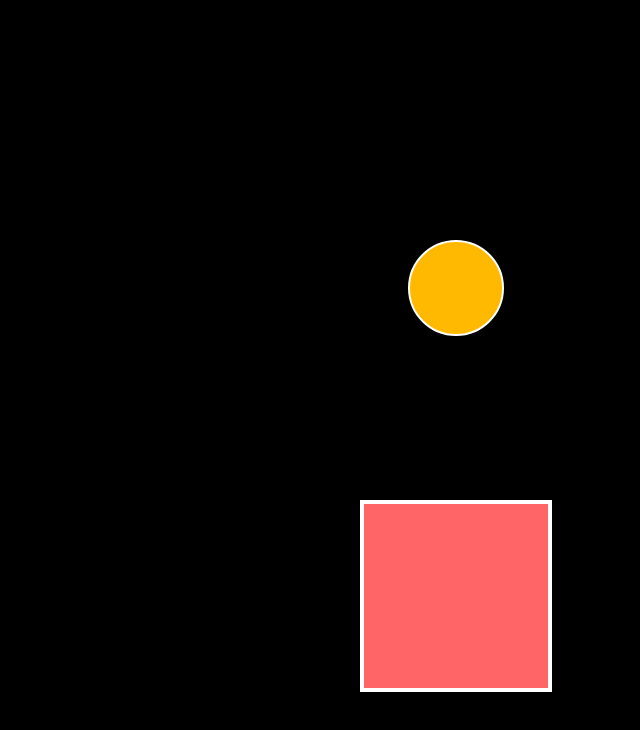
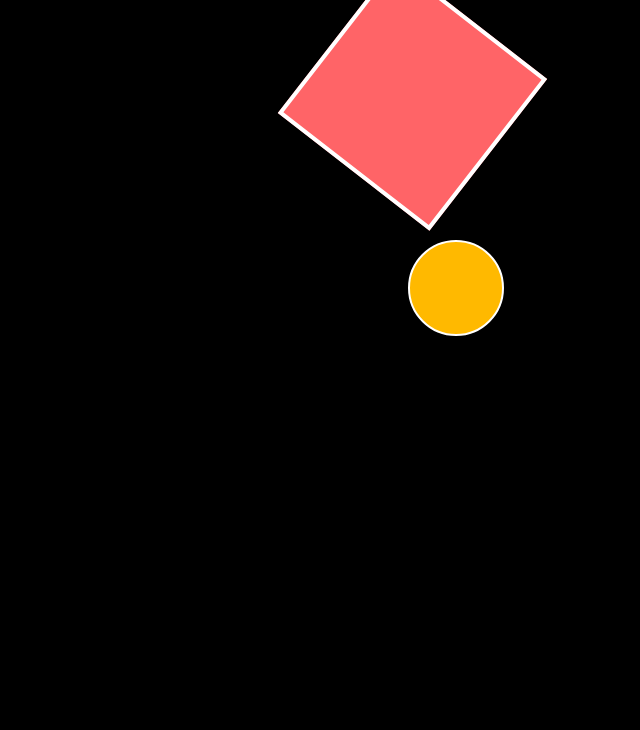
Before and after one commit to rajpuc/DailyLearning, a React (Vite) app: page / in a window 1280 px wide. Shown: the top 730 px of the page, without its empty margins (640-1280 px from the left). Built offline with nearby package versions, Linux system fonts and the light colour scheme.

Commit message:
framermotion:  initial,transition[repeat,ease[anticipate]]

```diff
--- a/src/App.jsx
+++ b/src/App.jsx
@@ -1,17 +1,22 @@
-import { motion } from "motion/react";
+import { anticipate, motion } from "motion/react";
 import React from "react";
 
 const App = () => {
   return (
     <div className="bg-black w-full min-h-screen">
       <motion.div
+        initial={{
+          x:200,
+        }}
         animate={{
           x: 1000,
-          y: 500,
+          rotate:40
         }}
         transition={{
           duration: 3,
           delay: 3,
+          repeat:4,
+          ease:anticipate
         }}
         className="bg-red-400 w-48 h-48 border-4 border-white"
       ></motion.div>
```
